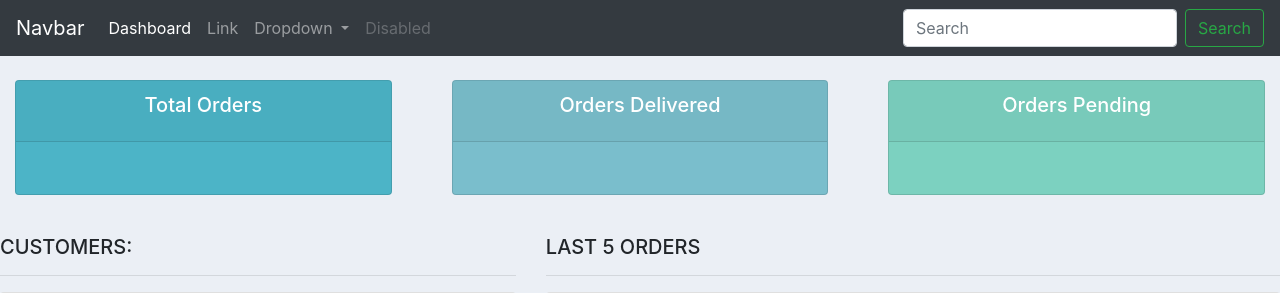
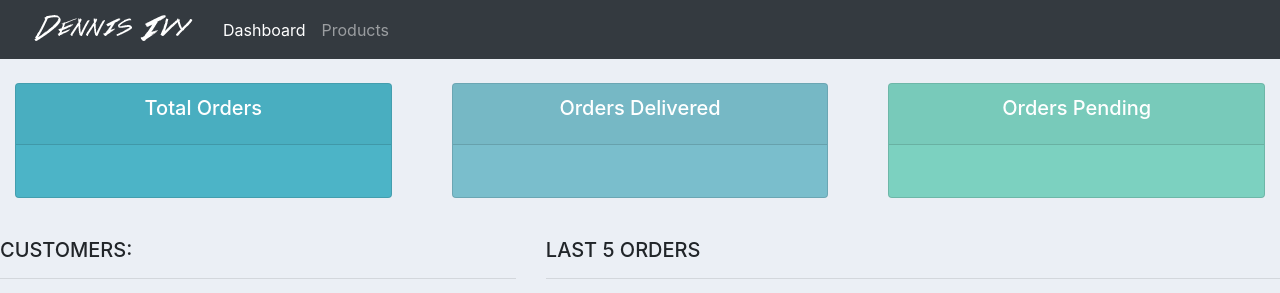
Before and after one commit to lavData/midterm_personal, a Django app: page / in a window 1280 px wide. Shown: the top 293 px of the page. Run offline with Django 4.2, Linux system fonts and the light colour scheme.

Commit message:
finish part 4 static files images

```diff
--- a/accounts/templates/accounts/main.html
+++ b/accounts/templates/accounts/main.html
@@ -1,3 +1,5 @@
+{% load static %}
+
 <!DOCTYPE html>
 <html lang="en">
 <head>
@@ -6,34 +8,9 @@
     <link rel="stylesheet" href="https://cdn.jsdelivr.net/npm/bootstrap@4.3.1/dist/css/bootstrap.min.css"
           integrity="sha384-ggOyR0iXCbMQv3Xipma34MD+dH/1fQ784/j6cY/iJTQUOhcWr7x9JvoRxT2MZw1T"
           crossorigin="anonymous">
-
-    	<style>
-
-		#logo{
-		}
-
-		body{
-			background-color: #ebeff5;
-		}
+    <link rel="stylesheet" type="text/css" href="{% static '/css/main.css' %}">
 
 
-		#total-orders{
-			background-color: #4cb4c7;
-		}
-
-
-		#orders-delivered{
-			background-color: #7abecc;
-		}
-
-		#orders-pending{
-			background-color: #7CD1C0;
-		}
-
-
-
-
-	</style>
 </head>
 <body>
     {% include 'accounts/navbar.html' %}
--- a/accounts/templates/accounts/navbar.html
+++ b/accounts/templates/accounts/navbar.html
@@ -1,35 +1,18 @@
+{% load static %}
+
 <nav class="navbar navbar-expand-lg navbar-dark bg-dark">
-  <a class="navbar-brand" href="#">Navbar</a>
-  <button class="navbar-toggler" type="button" data-toggle="collapse" data-target="#navbarSupportedContent" aria-controls="navbarSupportedContent" aria-expanded="false" aria-label="Toggle navigation">
+ <img src="{% static 'images/logo.png' %}">
+  <button class="navbar-toggler" type="button" data-toggle="collapse" data-target="#navbarNav" aria-controls="navbarNav" aria-expanded="false" aria-label="Toggle navigation">
     <span class="navbar-toggler-icon"></span>
   </button>
-
-  <div class="collapse navbar-collapse" id="navbarSupportedContent">
-    <ul class="navbar-nav mr-auto">
+  <div class="collapse navbar-collapse" id="navbarNav">
+    <ul class="navbar-nav">
       <li class="nav-item active">
-        <a class="nav-link" href="#">Dashboard <span class="sr-only">(current)</span></a>
+        <a class="nav-link" href="#">Dashboard</a>
       </li>
       <li class="nav-item">
-        <a class="nav-link" href="#">Link</a>
-      </li>
-      <li class="nav-item dropdown">
-        <a class="nav-link dropdown-toggle" href="#" id="navbarDropdown" role="button" data-toggle="dropdown" aria-haspopup="true" aria-expanded="false">
-          Dropdown
-        </a>
-        <div class="dropdown-menu" aria-labelledby="navbarDropdown">
-          <a class="dropdown-item" href="#">Action</a>
-          <a class="dropdown-item" href="#">Another action</a>
-          <div class="dropdown-divider"></div>
-          <a class="dropdown-item" href="#">Something else here</a>
-        </div>
-      </li>
-      <li class="nav-item">
-        <a class="nav-link disabled" href="#">Disabled</a>
+        <a class="nav-link" href="#">Products</a>
       </li>
     </ul>
-    <form class="form-inline my-2 my-lg-0">
-      <input class="form-control mr-sm-2" type="search" placeholder="Search" aria-label="Search">
-      <button class="btn btn-outline-success my-2 my-sm-0" type="submit">Search</button>
-    </form>
   </div>
 </nav>
--- /dev/null
+++ b/static/css/main.css
@@ -0,0 +1,20 @@
+#logo{
+	}
+
+	body{
+		background-color: #ebeff5;
+	}
+
+
+	#total-orders{
+		background-color: #4cb4c7;
+	}
+
+
+	#orders-delivered{
+		background-color: #7abecc;
+	}
+
+	#orders-pending{
+		background-color: #7CD1C0;
+	}
```
Also changed, not shown: midterm_personal/settings.py (+8 -2 lines), static/images/logo.png (added).
